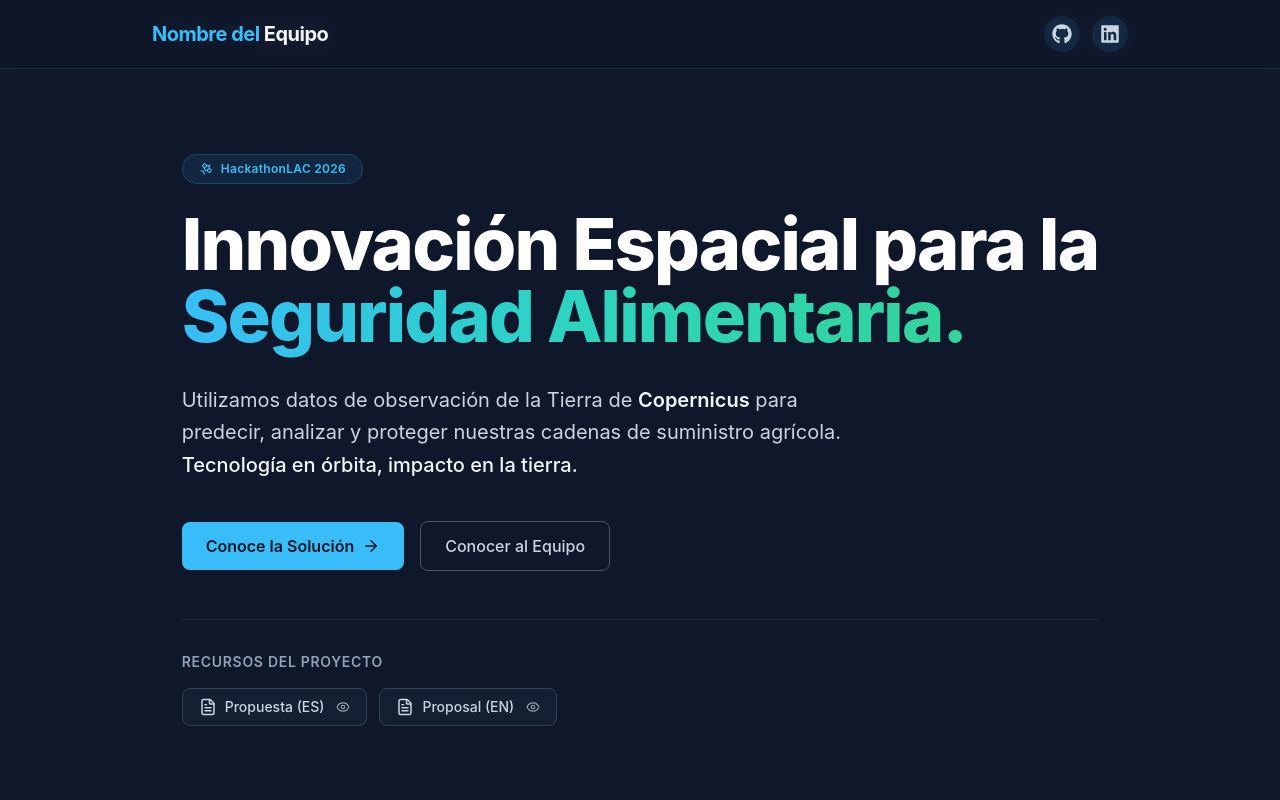
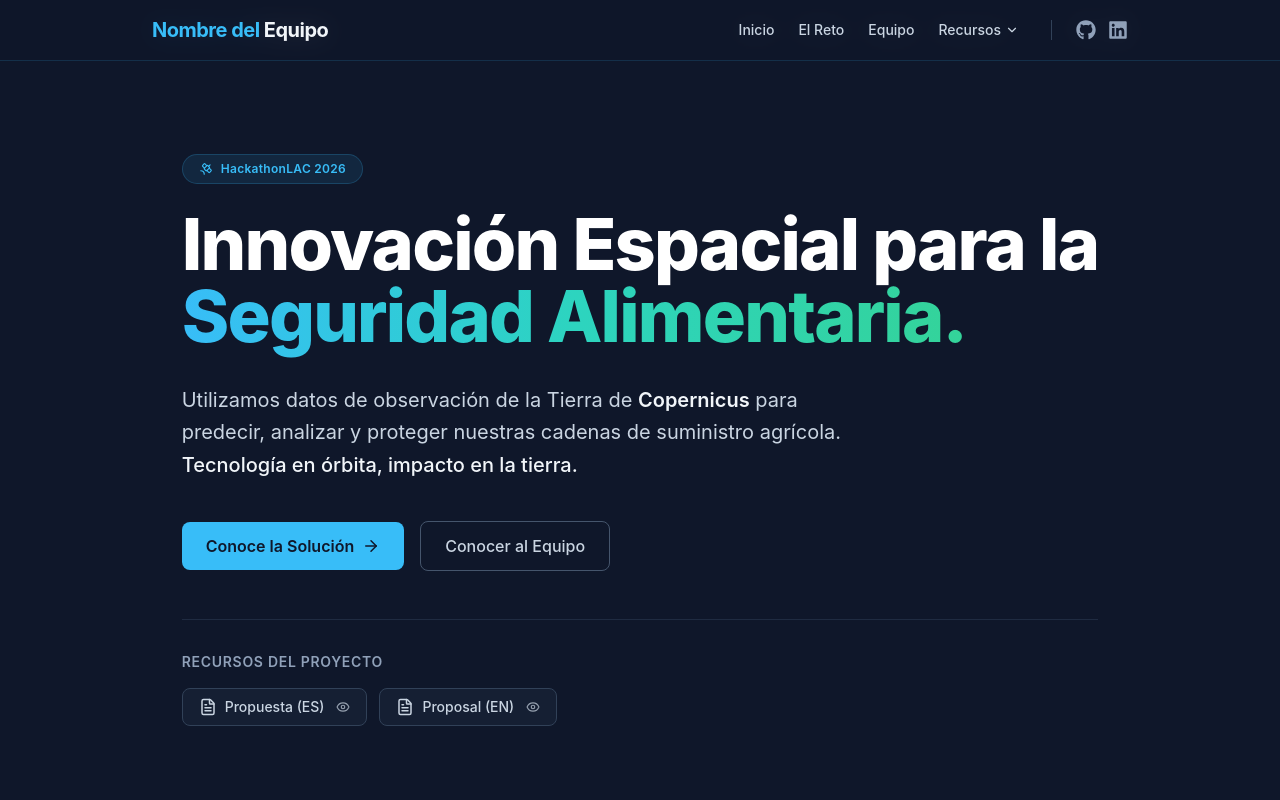
Before and after one commit to RamonMartinez01/ojos-de-cobre-Equipo, a React (Vite) app: page / in a window 1280 px wide. Shown: the top 800 px of the page. Built offline with nearby package versions, Linux system fonts and the light colour scheme.

Commit message:
feat(nav): actualizar Navbar con componentes Link y agregar menú desplegable

```diff
--- a/src/components/layout/Navbar.tsx
+++ b/src/components/layout/Navbar.tsx
@@ -1,16 +1,22 @@
 // src/components/layout/Navbar.tsx
 import { useEffect, useRef, useState } from 'react';
-import { Menu, X } from 'lucide-react';
+import { Link, useLocation } from 'react-router-dom';
+import { ChevronDown } from 'lucide-react';
 import { FaLinkedin, FaGithub } from 'react-icons/fa';
 
 export const Navbar = () => {
   const [isOpen, setIsOpen] = useState(false);
+  const [dropdownOpen, setDropdownOpen] = useState(false);
   const navRef = useRef<HTMLElement>(null);
+  const location = useLocation();
+
+  // Si estamos en otra página, los hash links deben apuntar a la raíz primero (ej: /#team)
+  const isHome = location.pathname === '/';
 
   const navLinks = [
-    { name: 'Inicio', href: '#home' },
-    { name: 'El Reto', href: '#challenge' },
-    { name: 'Nuestro Enfoque', href: '#approach' },
+    { name: 'Inicio', href: isHome ? '#home' : '/#home' },
+    { name: 'El Reto', href: isHome ? '#challenge' : '/#challenge' },
+    { name: 'Equipo', href: isHome ? '#team' : '/#team' },
   ];
 
   useEffect(() => {
@@ -18,83 +24,76 @@ export const Navbar = () => {
       if (isOpen && navRef.current && !navRef.current.contains(event.target as Node)) {
         setIsOpen(false);
       }
-    };
-
-    const handleScroll = () => {
-      if (isOpen) {
-        setIsOpen(false);
+      if (dropdownOpen && navRef.current && !navRef.current.contains(event.target as Node)) {
+        setDropdownOpen(false);
       }
     };
 
-    if (isOpen) {
-      document.addEventListener('mousedown', handleClickOutside);
-      window.addEventListener('scroll', handleScroll);
-    }
-
-    return () => {
-      document.removeEventListener('mousedown', handleClickOutside);
-      window.removeEventListener('scroll', handleScroll);
-    };
-  }, [isOpen]);
+    document.addEventListener('mousedown', handleClickOutside);
+    return () => document.removeEventListener('mousedown', handleClickOutside);
+  }, [isOpen, dropdownOpen]);
 
   return (
     <nav ref={navRef} className="fixed top-0 z-50 w-full border-b border-[#38BDF8]/15 bg-[#0F172A]/90 backdrop-blur-md">
       <div className="mx-auto flex max-w-5xl items-center justify-between px-6 py-4">
 
-        {/* Logo / Nombre */}
-        <a href="#home" className="text-xl font-bold tracking-tight text-[#38BDF8] hover:text-[#7DD3FC] transition-colors">
+        {/* Logo */}
+        <Link to="/" className="text-xl font-bold tracking-tight text-[#38BDF8] hover:text-[#7DD3FC] transition-colors">
          Nombre del <span className="text-slate-100">Equipo</span>
-        </a>
+        </Link>
 
-        {/* Iconos de Redes Sociales en Desktop */}
-        <div className="hidden items-center gap-3 md:flex">
-          <a
-            href="https://github.com/RamonMartinez01"
-            target="_blank"
-            rel="noopener noreferrer"
-            className="rounded-full bg-[#38BDF8]/10 p-2 text-slate-300 hover:bg-[#38BDF8]/20 hover:text-[#38BDF8] transition-all"
-            title="Visitar mi GitHub"
-          >
-            <FaGithub size={20} />
-          </a>
-
-          <a
-            href="https://www.linkedin.com/in/ramon-martinez-full-stack-developer/"
-            target="_blank"
-            rel="noopener noreferrer"
-            className="rounded-full bg-[#38BDF8]/10 p-2 text-slate-300 hover:bg-[#38BDF8]/20 hover:text-[#38BDF8] transition-all"
-            title="Visitar mi LinkedIn"
-          >
-            <FaLinkedin size={20} />
-          </a>
-        </div>
-
-        {/* Mobile Menu Button */}
-        <button
-          className="text-slate-200 md:hidden hover:text-[#38BDF8] transition-colors"
-          onClick={() => setIsOpen(!isOpen)}
-        >
-          {isOpen ? <X size={24} /> : <Menu size={24} />}
-        </button>
-      </div>
-
-      {/* Mobile Dropdown */}
-      {isOpen && (
-        <div className="absolute w-full border-b border-[#38BDF8]/15 bg-[#0F172A] px-6 py-6 md:hidden shadow-xl">
-          <div className="flex flex-col gap-6">
+        {/* Desktop Menu */}
+        <div className="hidden md:flex items-center gap-8">
+          <div className="flex gap-6">
             {navLinks.map((link) => (
               <a
                 key={link.name}
                 href={link.href}
-                onClick={() => setIsOpen(false)}
-                className="text-lg font-medium text-slate-300 hover:text-[#38BDF8] transition-colors"
+                className="text-sm font-medium text-slate-300 hover:text-[#38BDF8] transition-colors"
               >
                 {link.name}
               </a>
             ))}
+
+            {/* Dropdown Menu */}
+            <div className="relative">
+              <button
+                onClick={() => setDropdownOpen(!dropdownOpen)}
+                className="flex items-center gap-1 text-sm font-medium text-slate-300 hover:text-[#38BDF8] transition-colors"
+              >
+                Recursos <ChevronDown size={14} className={`transition-transform ${dropdownOpen ? 'rotate-180' : ''}`} />
+              </button>
+
+              {dropdownOpen && (
+                <div className="absolute top-full right-0 mt-4 w-48 rounded-xl border border-slate-700 bg-[#0F172A] py-2 shadow-xl shadow-black/50">
+                  <Link
+                    to="/avances"
+                    onClick={() => setDropdownOpen(false)}
+                    className="block px-4 py-2 text-sm text-slate-300 hover:bg-slate-800 hover:text-[#38BDF8]"
+                  >
+                    Blog de Avances
+                  </Link>
+                  <a
+                    href="/Documentacion-Esp.pdf"
+                    target="_blank"
+                    className="block px-4 py-2 text-sm text-slate-300 hover:bg-slate-800 hover:text-[#38BDF8]"
+                  >
+                    Ver Propuesta (PDF)
+                  </a>
+                </div>
+              )}
+            </div>
+          </div>
+
+          {/* Socials */}
+          <div className="flex items-center gap-3 border-l border-slate-700 pl-6">
+            <a href="https://github.com/RamonMartinez01" target="_blank" rel="noreferrer" className="text-slate-400 hover:text-[#38BDF8]"><FaGithub size={20} /></a>
+            <a href="https://linkedin.com/in/ramon-martinez-full-stack-developer/" target="_blank" rel="noreferrer" className="text-slate-400 hover:text-[#38BDF8]"><FaLinkedin size={20} /></a>
           </div>
         </div>
-      )}
+
+        {/* Mobile Toggle... (Keep your existing mobile button logic here) */}
+      </div>
     </nav>
   );
 };
```
